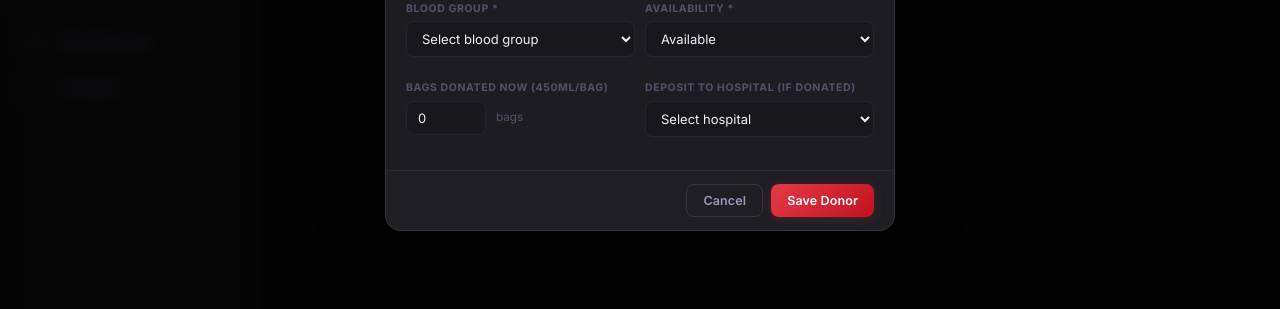
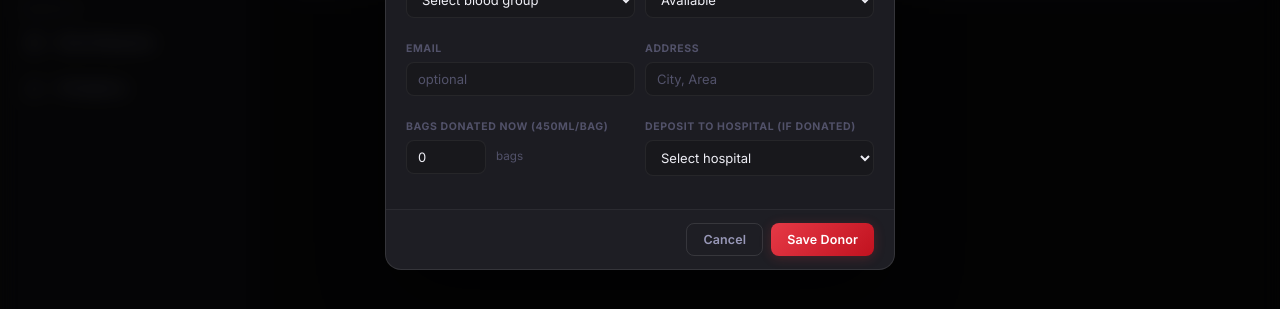
Before and after one commit to pokem000n/blood-donation-system, a website: page frontend/donors.html in a window 1280 px wide. Both pictures are taken after typing "Sample" into the empty fields and a click on the button "+ Add Donor". Shown: the part 405-714 px from the top of the page. Drawn offline with Linux system fonts and the light colour scheme; no server answers.

Commit message:
fix: restore accidentally deleted email and address fields in donor form causing JS crash

```diff
--- a/frontend/donors.html
+++ b/frontend/donors.html
@@ -79,6 +79,14 @@
             </select>
           </div>
           <div class="form-row">
+            <label>Email</label>
+            <input type="email" class="form-control" name="email" placeholder="optional"/>
+          </div>
+          <div class="form-row">
+            <label>Address</label>
+            <input type="text" class="form-control" name="address" placeholder="City, Area"/>
+          </div>
+          <div class="form-row">
             <label>Bags Donated Now (450ml/bag)</label>
             <div style="display:flex; gap:10px; align-items:center;">
               <input type="number" class="form-control" name="donated_bags" value="0" min="0" max="10" style="width: 80px;"/>
```
